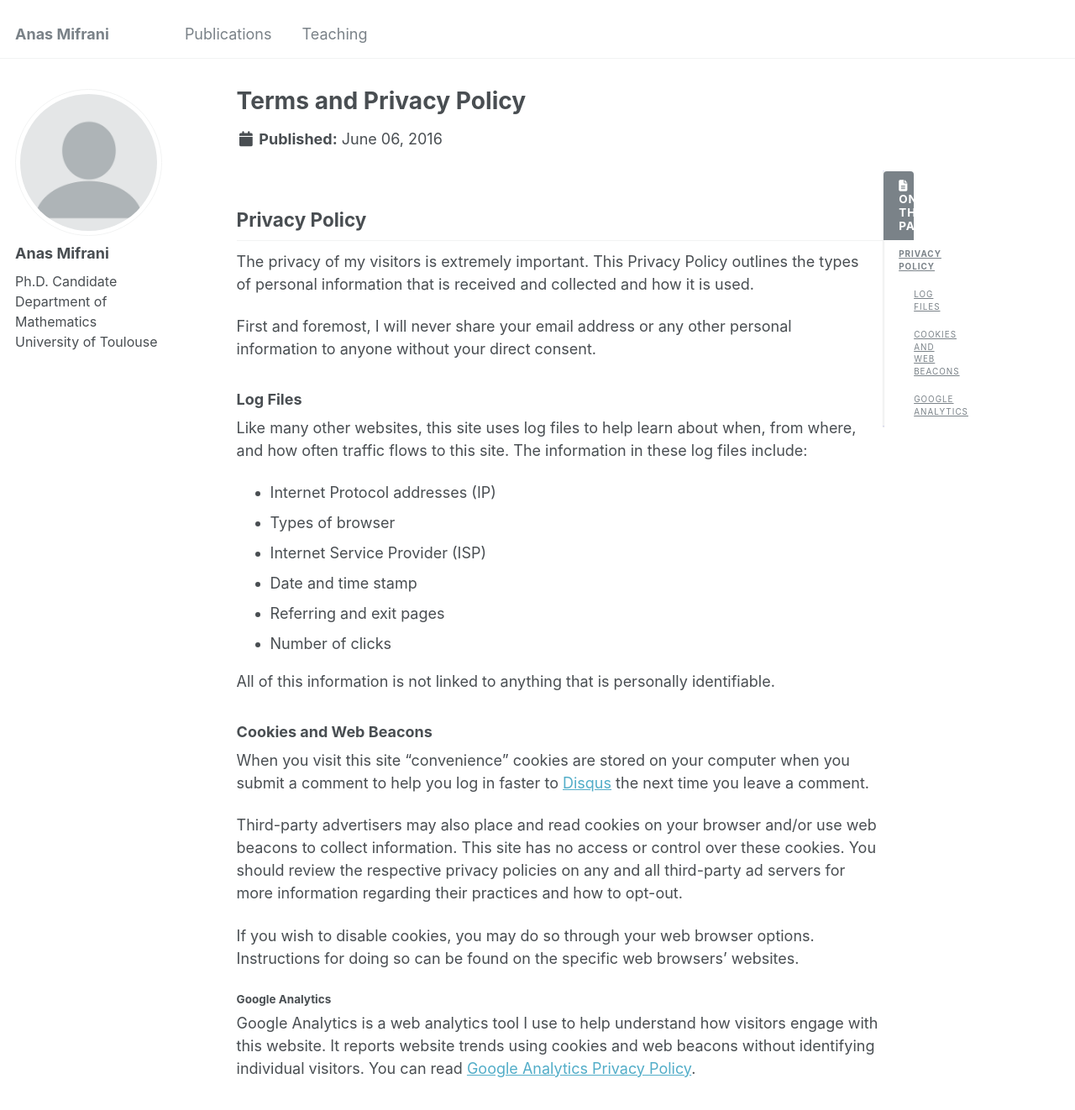
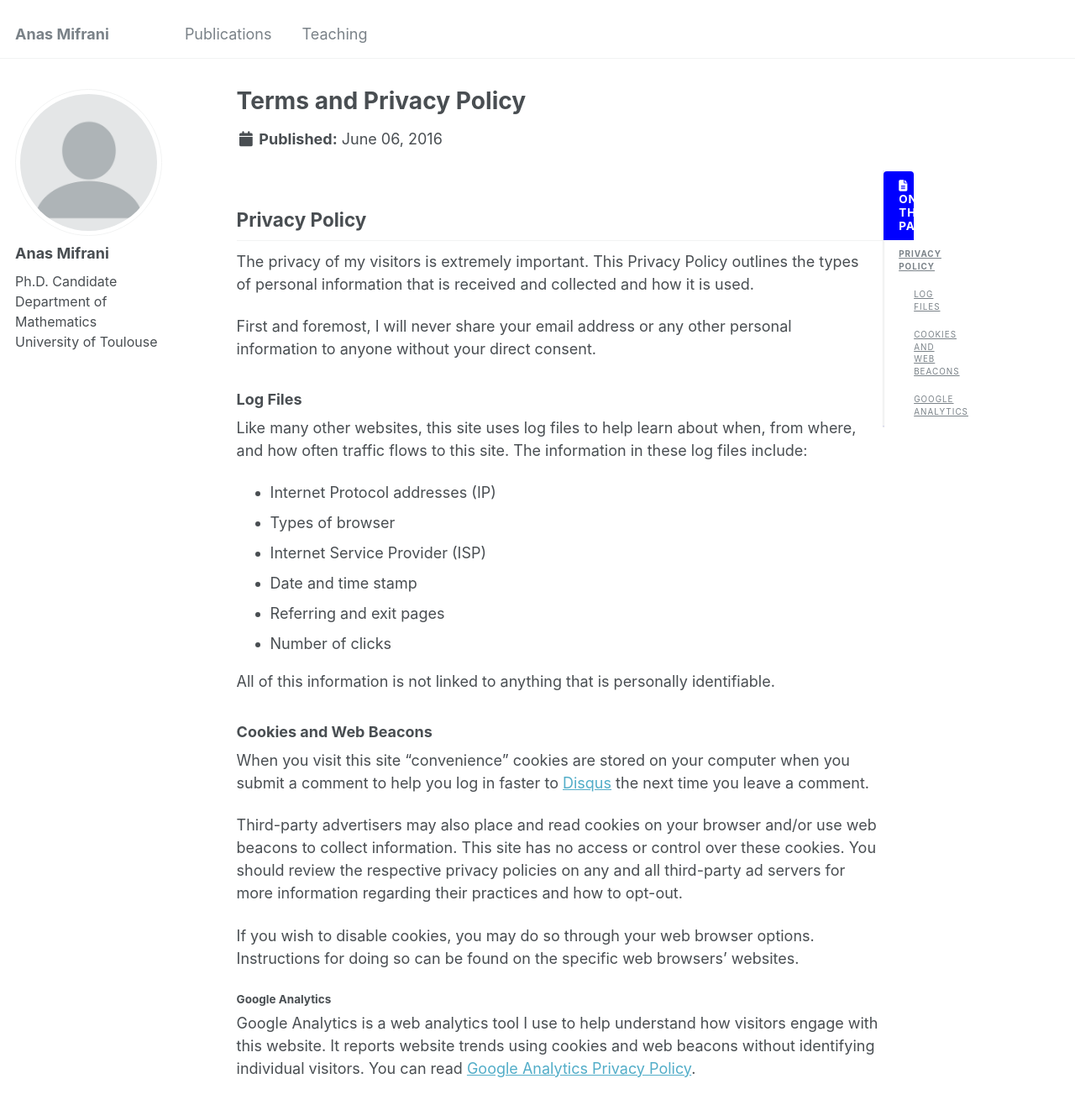
Before and after one commit to anmifrani/anmifrani.github.io, a Jekyll site: the page built from _pages/terms.md, in a window 1280 px wide and 1400 px high. Shown: the top 1322 px of the window at 84% size. Built offline with Jekyll 4.4.1, drawn with Linux system fonts in a browser that asks for light colours.

Commit message:
Update _navigation.scss

```diff
--- a/_sass/_navigation.scss
+++ b/_sass/_navigation.scss
@@ -384,7 +384,7 @@
   .nav__title {
     color: #fff;
     font-size: $type-size-6;
-    background: $primary-color;
+    background: #0000FF;
     border-top-left-radius: $border-radius;
     border-top-right-radius: $border-radius;
   }
```
